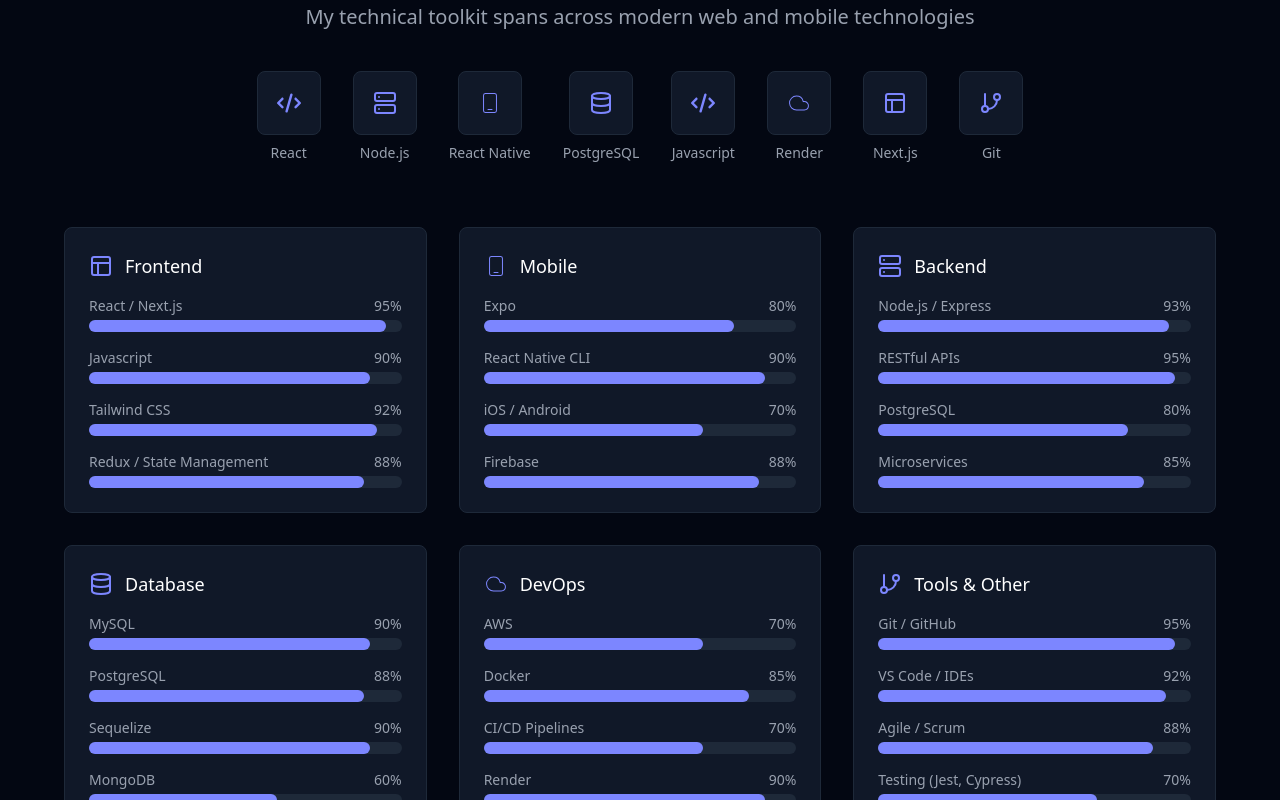
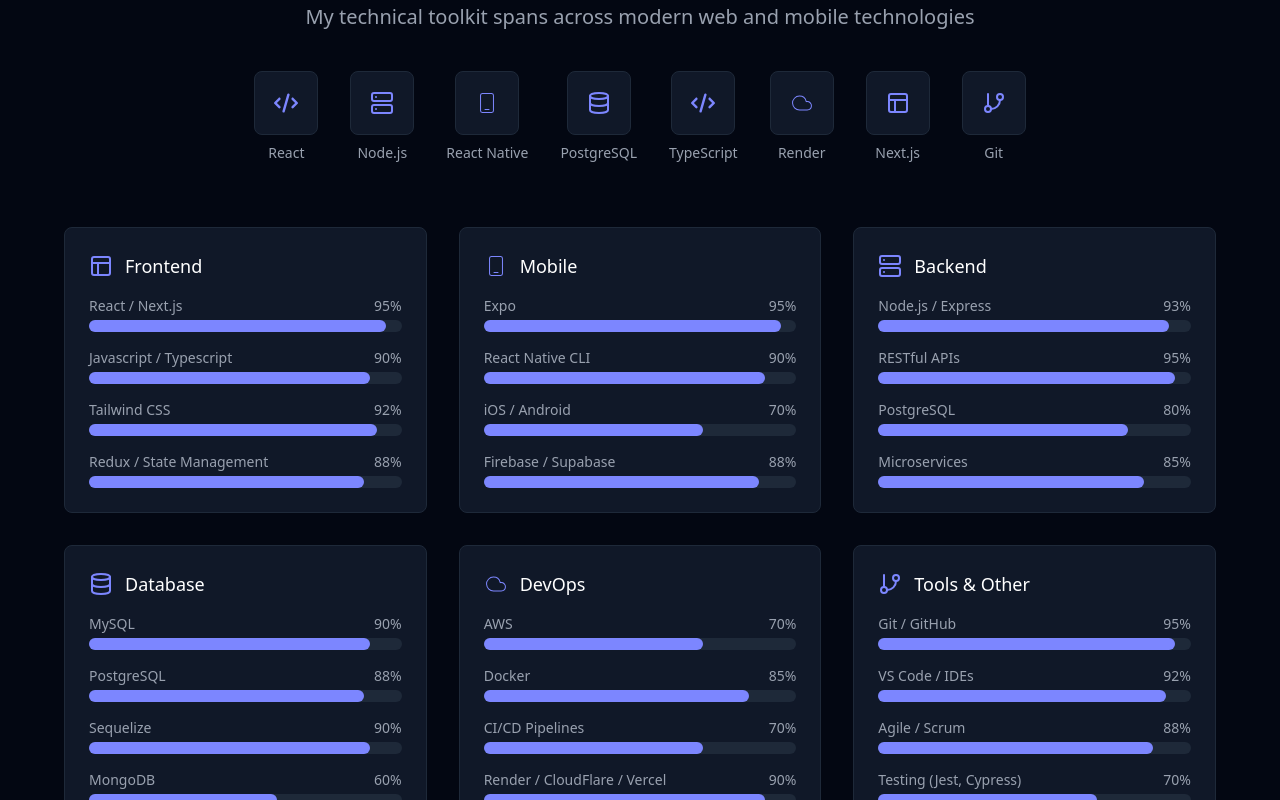
Before and after one commit to PellegrinoPiccolo/my-portfolio, a Next.js app: page / in a window 1280 px wide. Shown: the part 3133-3933 px from the top of the page. Built offline with nearby package versions, Linux system fonts and the light colour scheme.

Commit message:
feat: update technologies in about and skills sections for accuracy and completeness

```diff
--- a/components/sections/About.jsx
+++ b/components/sections/About.jsx
@@ -23,6 +23,8 @@
         'Docker',
         'PostgreSQL',
         'Vue.js',
+        'TypeScript',
+        'Supabase',
     ];
 
     const cardElement = [
--- a/components/sections/Skills.jsx
+++ b/components/sections/Skills.jsx
@@ -16,7 +16,7 @@
         { name: 'Node.js', icon: <LuServer className='text-indigo-400 w-6 h-6' /> },
         { name: 'React Native', icon: <CiMobile1 className='text-indigo-400 w-6 h-6' /> },
         { name: 'PostgreSQL', icon: <LuDatabase className='text-indigo-400 w-6 h-6' /> },
-        { name: 'Javascript', icon: <FaCode className='text-indigo-400 w-6 h-6' /> },
+        { name: 'TypeScript', icon: <FaCode className='text-indigo-400 w-6 h-6' /> },
         { name: 'Render', icon: <CiCloud className='text-indigo-400 w-6 h-6' /> },
         { name: 'Next.js', icon: <FiLayout className='text-indigo-400 w-6 h-6' />},
         { name: 'Git', icon: <FiGitBranch className='text-indigo-400 w-6 h-6' />},
@@ -28,7 +28,7 @@
             icon: <FiLayout className="text-indigo-400 w-6 h-6" />,
             skills: [
                 { name: 'React / Next.js', level: 95 },
-                { name: 'Javascript', level: 90 },
+                { name: 'Javascript / Typescript', level: 90 },
                 { name: 'Tailwind CSS', level: 92 },
                 { name: 'Redux / State Management', level: 88 },
             ],
@@ -37,10 +37,10 @@
             category: 'Mobile',
             icon: <CiMobile1 className="text-indigo-400 w-6 h-6" />,
             skills: [
-                { name: 'Expo', level: 80 },
+                { name: 'Expo', level: 95 },
                 { name: 'React Native CLI', level: 90 },
                 { name: 'iOS / Android', level: 70 },
-                { name: 'Firebase', level: 88 },
+                { name: 'Firebase / Supabase', level: 88 },
             ],
         },
         {
@@ -70,7 +70,7 @@
                 { name: 'AWS', level: 70 },
                 { name: 'Docker', level: 85 },
                 { name: 'CI/CD Pipelines', level: 70 },
-                { name: 'Render', level: 90 },
+                { name: 'Render / CloudFlare / Vercel', level: 90 },
             ],
         },
         {
```
